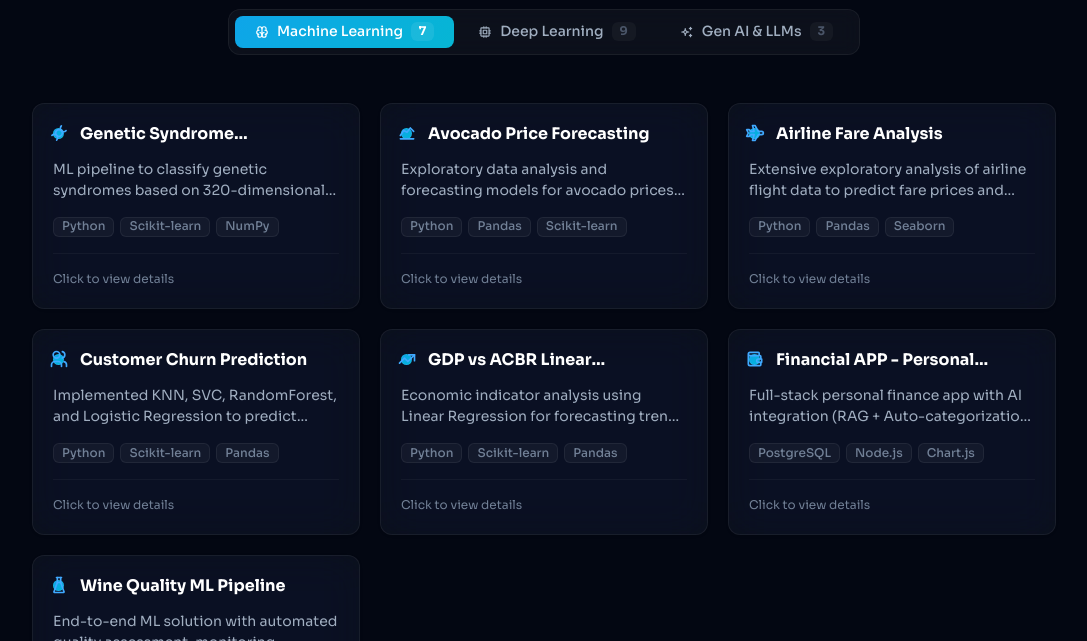
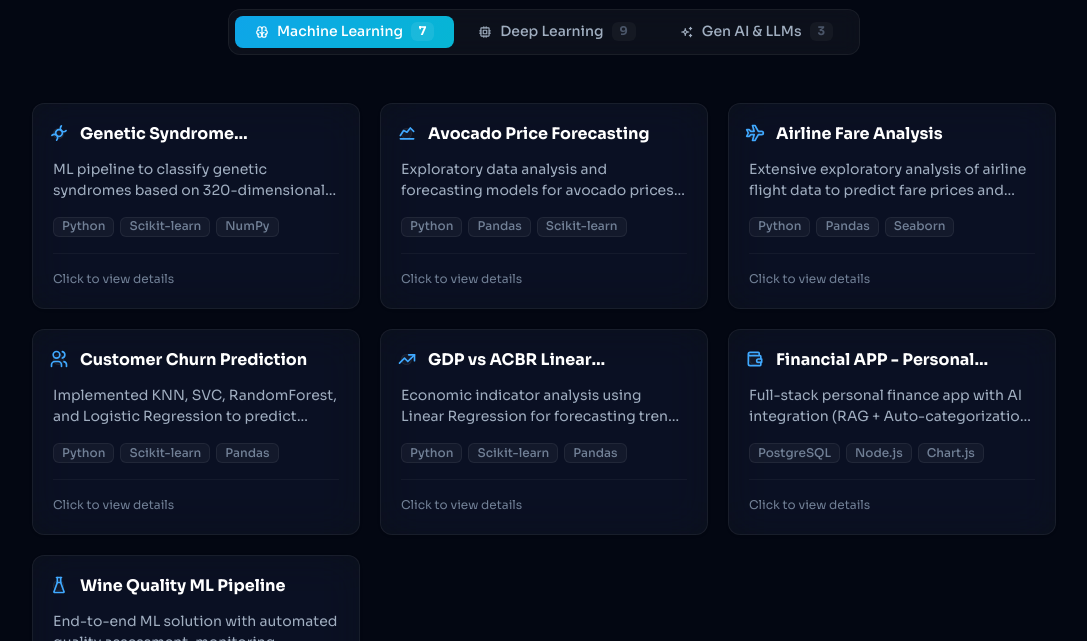
Before and after one commit to henriquebap/Portfolio-IA, a React (Vite) app in the folder portfolio/: page / in a window 1280 px wide. Shown: the part 3680-4321 px from the top of the page, without its empty margins (96-1183 px from the left). Built offline with nearby package versions, Linux system fonts and the light colour scheme.

Commit message:
fix: Remove gradient background causing blue dot on project card icons

```diff
--- a/portfolio/src/components/ProjectCard.jsx
+++ b/portfolio/src/components/ProjectCard.jsx
@@ -286,8 +286,7 @@ const ProjectCard = ({ project, featured = false }) => {
             w={11}
             h={11}
             borderRadius="xl"
-            bgGradient="linear(to-br, brand.500, cyan.500)"
-            bgOpacity={0.15}
+            bg="whiteAlpha.50"
             border="1px solid"
             borderColor="whiteAlpha.100"
             align="center"
```
